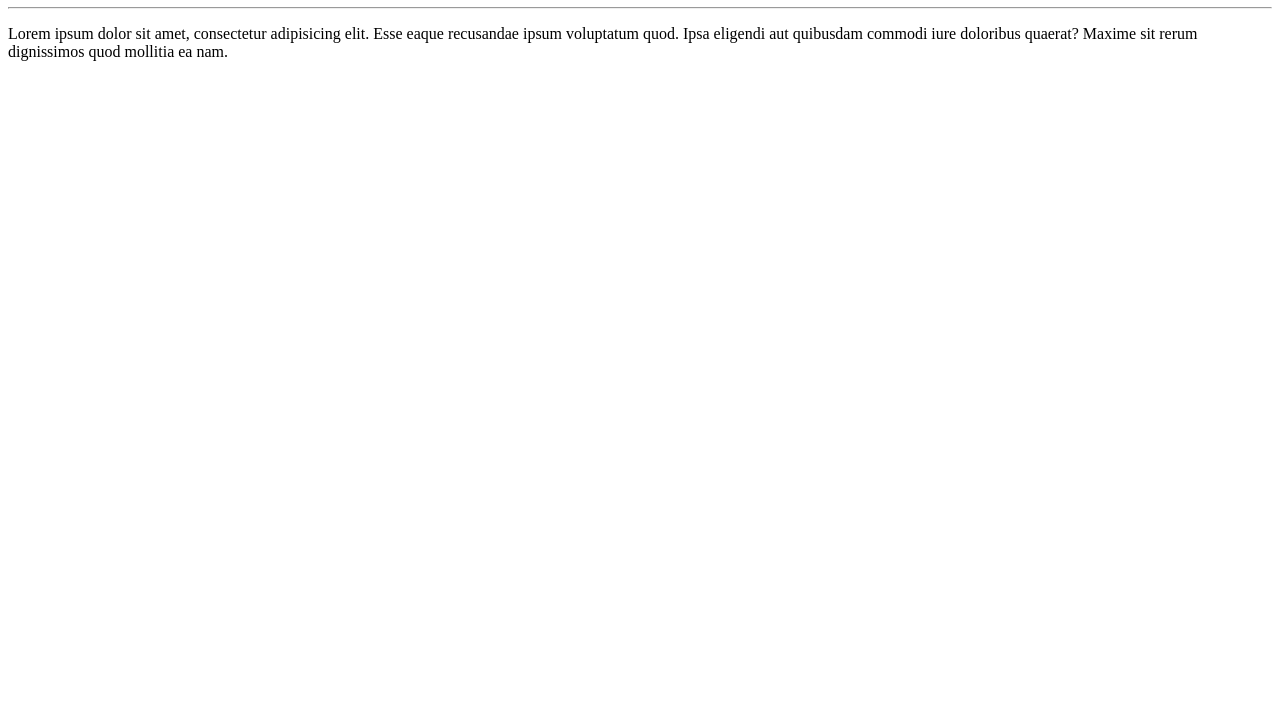
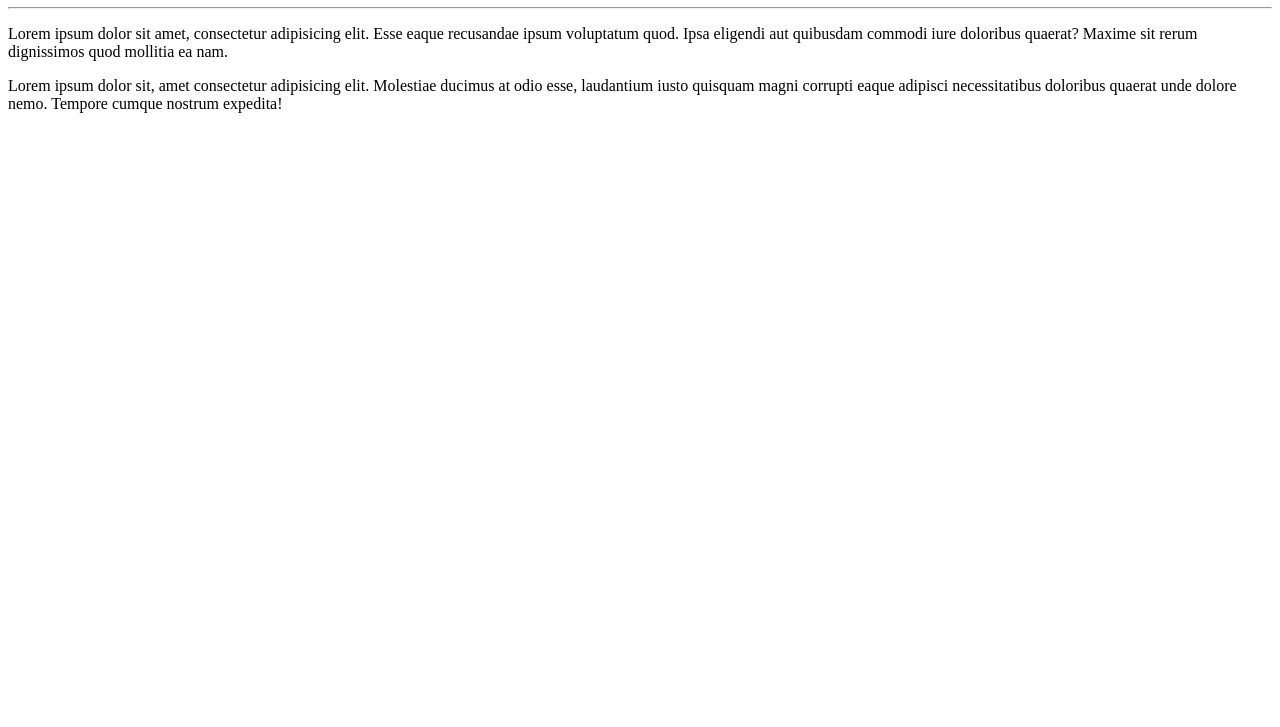
Before and after one commit to lopesmk/Ola_Mundo, a plain HTML site: page site-exemplo/index.html in a window 1280 px wide. Shown: the part 73-800 px from the top of the page. Drawn offline with Linux system fonts and the light colour scheme.

Commit message:
Adicionei o paragráfo

```diff
--- a/site-exemplo/index.html
+++ b/site-exemplo/index.html
@@ -10,5 +10,7 @@
     <h1>Olá Mundo</h1>
     <hr>
     <p>Lorem ipsum dolor sit amet, consectetur adipisicing elit. Esse eaque recusandae ipsum voluptatum quod. Ipsa eligendi aut quibusdam commodi iure doloribus quaerat? Maxime sit rerum dignissimos quod mollitia ea nam.</p>
+
+    <p>Lorem ipsum dolor sit, amet consectetur adipisicing elit. Molestiae ducimus at odio esse, laudantium iusto quisquam magni corrupti eaque adipisci necessitatibus doloribus quaerat unde dolore nemo. Tempore cumque nostrum expedita!</p>
 </body>
 </html>
```
